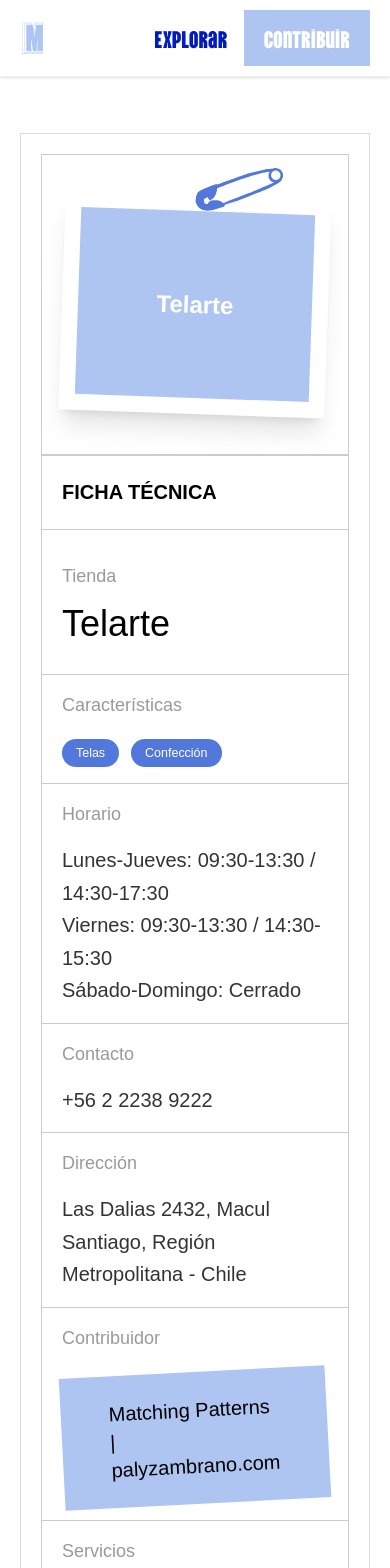
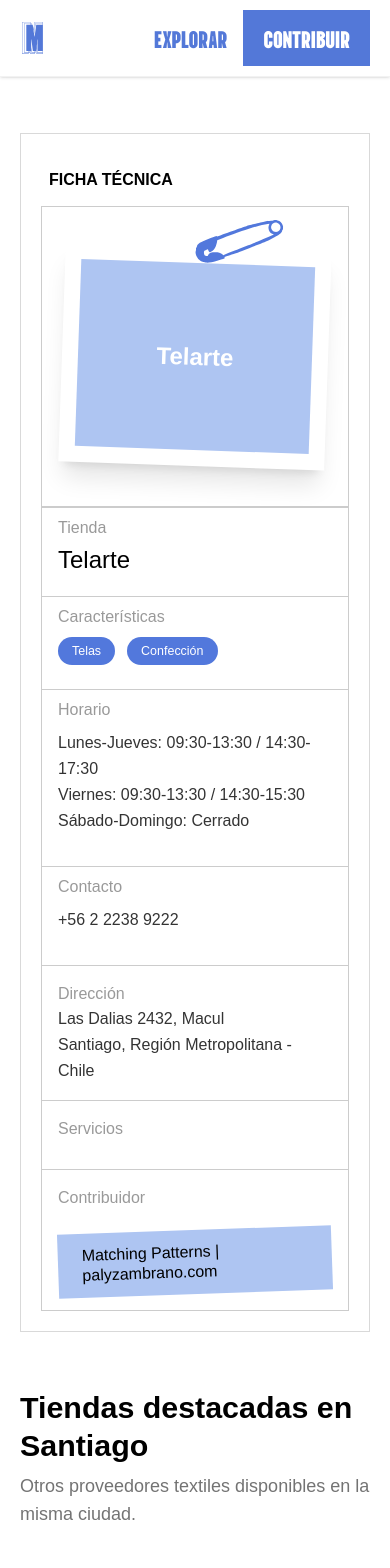
Before and after one commit to PalyZambrano/matching-patterns, a SvelteKit app: page /stores/1 in a window 390 px wide. Shown: the top 1568 px of the page. Built offline with nearby package versions, Linux system fonts and the light colour scheme.

Commit message:
fix page store

```diff
--- a/src/lib/components/Header.svelte
+++ b/src/lib/components/Header.svelte
@@ -10,24 +10,24 @@
 	<div class="mx-auto flex max-w-[1440px] items-center justify-between gap-6">
 		<a
 			href="/"
-			class="flex items-center gap-2 no-underline {variant === 'blue'
+			class="flex items-center gap-2 uppercase no-underline {variant === 'blue'
 				? 'text-white'
-				: 'text-brand-soft'}"
+				: 'text-brand'}"
 			aria-label="Matching Patterns"
 		>
 			<span
 				class="h-8 w-6 {variant === 'blue'
 					? 'bg-white'
-					: 'bg-brand-soft'} [mask-image:url('/svg/logo.svg')] [mask-size:contain] [mask-position:center] [mask-repeat:no-repeat]"
+					: 'bg-brand'} [mask-image:url('/svg/logo.svg')] [mask-size:contain] [mask-position:center] [mask-repeat:no-repeat]"
 			></span>
 			<span class="hidden font-display text-[1.7rem] leading-none sm:inline">Matching Patterns</span
 			>
 		</a>
-		<nav class="flex items-center gap-4 font-display text-[1.5rem] font-normal  md:gap-9" aria-label="Main navigation">
+		<nav class="flex items-center gap-4 font-display text-[1.5rem] font-normal uppercase md:gap-9" aria-label="Main navigation">
 			<a href="/stores" class="no-underline {variant === 'blue' ? 'text-white' : 'text-brand'}"
 				>Explorar</a
 			>
-			<a href="/contribuir" class="bg-brand-soft px-5 py-2.5 text-white no-underline">Contribuir</a>
+			<a href="/contribuir" class="bg-brand px-5 py-2.5 text-white no-underline">Contribuir</a>
 		</nav>
 	</div>
 </header>
--- a/src/lib/components/Hero.svelte
+++ b/src/lib/components/Hero.svelte
@@ -70,12 +70,12 @@
 		</p>
 		<div class="mt-7 flex flex-wrap gap-4">
 			<a
-				class="relative block h-20 w-56 bg-white [mask-image:url('/svg/bttn-manga.svg')] [mask-size:100%_100%] [mask-position:center] [mask-repeat:no-repeat] text-sm font-bold text-brand-soft no-underline"
+				class="relative block h-20 w-56 bg-white [mask-image:url('/svg/bttn-manga.svg')] [mask-size:100%_100%] [mask-position:center] [mask-repeat:no-repeat] text-sm font-bold text-brand no-underline"
 				href="#tiendas"
 				><span class="absolute inset-x-0 bottom-3 text-center">⟵　Explorar　⟶</span></a
 			>
 			<a
-				class="relative block h-20 w-56 bg-brand/35 [mask-image:url('/svg/bttn-manga.svg')] [mask-size:100%_100%] [mask-position:center] [mask-repeat:no-repeat] text-sm font-bold text-white no-underline"
+				class="relative block h-20 w-56 bg-brand [mask-image:url('/svg/bttn-manga.svg')] [mask-size:100%_100%] [mask-position:center] [mask-repeat:no-repeat] text-sm font-bold text-white no-underline"
 				href="#ciudades"
 				><span class="absolute inset-x-0 bottom-3 text-center">⟵　Ciudades　⟶</span></a
 			>
--- a/src/lib/components/atoms/TextInput.svelte
+++ b/src/lib/components/atoms/TextInput.svelte
@@ -12,5 +12,5 @@
 	type="text"
 	{placeholder}
 	bind:value
-	class="min-h-11 w-full rounded-[3px] border border-brand-soft bg-white px-4 py-2.5 font-sans text-sm text-[#111] outline-none placeholder:text-[#999] focus:shadow-[0_0_0_2px_#aec5f2]"
+	class="min-h-11 w-full rounded-full border border-brand-soft bg-white px-4 py-2.5 font-sans text-sm text-[#111] outline-none placeholder:text-[#999] focus:shadow-[0_0_0_2px_#aec5f2]"
 />
--- a/src/lib/components/molecules/CategoryTab.svelte
+++ b/src/lib/components/molecules/CategoryTab.svelte
@@ -23,7 +23,7 @@
 >
 	<span
 		class="h-8 w-8 shrink-0 bg-brand-soft {active
-			? 'bg-white/35'
+			? 'bg-white'
 			: 'bg-brand-soft'} [mask-image:var(--category-icon)] [mask-size:contain] [mask-position:center] [mask-repeat:no-repeat]"
 		style="--category-icon: url('/svg/{id === 'telas'
 			? 'tela'
--- a/src/lib/components/molecules/SectionHeading.svelte
+++ b/src/lib/components/molecules/SectionHeading.svelte
@@ -8,7 +8,7 @@
 </script>
 
 <div class:max-w-2xl={!centered} class:mx-auto={centered} class:text-center={centered}>
-	{#if eyebrow}<p class="mb-3 text-xs font-bold text-brand-soft    uppercase">{eyebrow}</p>{/if}
+	{#if eyebrow}<p class="mb-2 text-xs font-bold text-brand  uppercase">{eyebrow}</p>{/if}
 	<h2 class="m-0 text-[clamp(1.9rem,3vw,2.5rem)] leading-tight font-black text-black">{title}</h2>
 	{#if description}<p class="mt-2 mb-0  max-w-xl text-[0.95rem] leading-relaxed text-ink/65">
 			{description}
--- a/src/lib/components/organisms/CreatorSelectionSection.svelte
+++ b/src/lib/components/organisms/CreatorSelectionSection.svelte
@@ -52,7 +52,7 @@
 		{/each}
 		<div class="relative flex max-w-xl flex-col content-center items-center text-center">
 			<p
-				class="mb-5 rounded-full border bg-brand-soft px-3 py-1.5 text-center text-xs font-bold tracking-[0.16em] text-white"
+				class="mb-5 rounded-full border bg-brand px-3 py-1.5 text-center text-xs font-bold tracking-[0.16em] text-white"
 			>
 				SELECCIÓN PARA CREADORES
 			</p>
@@ -67,7 +67,7 @@
 			</p>
 			<a
 				href="#contribuir"
-				class="relative mt-8 block h-20 w-56 bg-brand-soft [mask-image:url('/svg/bttn-manga.svg')] [mask-size:100%_100%] [mask-position:center] [mask-repeat:no-repeat] text-sm font-bold text-white no-underline"
+				class="relative mt-8 block h-20 w-56 bg-brand [mask-image:url('/svg/bttn-manga.svg')] [mask-size:100%_100%] [mask-position:center] [mask-repeat:no-repeat] text-sm font-bold text-white no-underline"
 				><span class="absolute inset-x-0 bottom-3 text-center">⟵　Contribuir　⟶</span></a
 			>
 		</div>
--- a/src/lib/components/organisms/SearchBar.svelte
+++ b/src/lib/components/organisms/SearchBar.svelte
@@ -16,7 +16,7 @@
 </script>
 
 <form
-	class="flex w-full max-w-[820px] flex-col gap-4 md:flex-row md:items-center md:gap-6"
+	class="flex w-full md:max-w-[820px] flex-col gap-2 md:flex-row md:items-center md:gap-6"
 	onsubmit={(e) => {
 		e.preventDefault();
 		handleSearch();
--- a/src/lib/types.ts
+++ b/src/lib/types.ts
@@ -6,8 +6,9 @@
 	city: string;
 	address: string;
 	tags: string[];
+	services?: string[];
 	studentDiscount: boolean | null;
-	category: 'telas' | 'merceria' | 'estampados';
+	categories: Category[];
 	img?: string | null;
 	mapUrl?: string | null;
 	website?: string | null;
--- a/src/routes/layout.css
+++ b/src/routes/layout.css
@@ -9,7 +9,7 @@
 }
 
 @theme {
-	--color-brand: #001cbd;
+	--color-brand: #5378D8;
 	--color-brand-soft: #aec5f2;
 	--color-brand-pale: #f2f6ff;
 	--color-paper: #fffff7;
--- a/src/routes/stores/+page.svelte
+++ b/src/routes/stores/+page.svelte
@@ -26,7 +26,7 @@
 
 	let filtered = $derived(
 		(data.stores as Store[]).filter((s) => {
-			if (s.category !== activeCategory) return false;
+			if (!s.categories.includes(activeCategory)) return false;
 			if (
 				searchTerm &&
 				!includesNormalized(`${s.country} ${s.province} ${s.city}`, searchTerm)
@@ -73,7 +73,7 @@
 		<h1 class="m-0 text-[clamp(1.9rem,3vw,2.5rem)] leading-tight font-black text-black">
 			Explorar Tiendas
 		</h1>
-		<p class="mt-2 mb-5 text-base    text-black/55">
+		<p class="mt-2 mb-2 text-base  text-black/55">
 			Este atlas reúne proveedores recomendados por la comunidad.
 		</p>
 	</section>
--- a/src/routes/stores/[id]/+page.svelte
+++ b/src/routes/stores/[id]/+page.svelte
@@ -6,8 +6,6 @@
 	import type { PageData } from './$types';
 
 	let { data }: { data: PageData } = $props();
-
-	const services = ['Clases', 'Workshops'];
 
 	let displayName = $derived(data.store.name.replace(' Tejidos', ''));
 	let addressQuery = $derived(
@@ -19,6 +17,7 @@
 	);
 	let hasPhoto = $derived(Boolean(data.store.img && data.store.img !== '/test-image.png'));
 	let contactLines = $derived([data.store.phone, data.store.email].filter(Boolean));
+	let services = $derived(data.store.services ?? []);
 	let contributorText = $derived(
 		data.store.contributor?.urlLabel
 			? `${data.store.contributor.name}  |  ${data.store.contributor.urlLabel}`
@@ -52,32 +51,29 @@
 
 <Header variant="light" />
 
-<main class="relative overflow-hidden bg-white px-5 py-14 md:px-10 md:py-20">
+<main class="relative overflow-hidden bg-white px-5 py-14 md:px-10 md:py-10">
 	<div class="relative mx-auto max-w-[1440px]">
 		<div
 			class="pointer-events-none absolute inset-0 hidden -rotate-2 border border-black/15 bg-paper md:block"
 		></div>
-		<section class="relative border border-black/15 bg-white p-5 md:p-8 lg:p-10">
+		<section class="relative border border-black/15 bg-white p-5 md:p-4 lg:p-4">
+		<h1 class="my-4 ml-2 text-base leading-tight font-black text-black  md:text-base">FICHA TÉCNICA</h1>
 		<div class="border border-black/20 px-5 py-10 lg:hidden">
 			{@render storePhoto()}
 		</div>
-
 		<div class="grid border border-black/20 lg:grid-cols-[1.05fr_0.95fr]">
 			<div class="border-black/20 lg:border-r">
-				<div class="border-b border-black/20 px-5 py-6 md:px-8">
-					<h1 class="m-0 text-xl leading-tight font-black text-black md:text-2xl">FICHA TÉCNICA</h1>
-				</div>
 
-				<div class="border-b border-black/20 px-5 py-8 md:px-8 md:py-4">
-					<p class="m-0 text-lg text-black/40">Tienda</p>
-					<h2 class="mt-4 mb-0 text-4xl leading-none font-light  text-black">
+				<div class="border-b border-black/20 px-4 py-2">
+					<p class="text-base text-black/40">Tienda</p>
+					<h2 class="pt-2 mb-4 text-2xl leading-none font-light text-black">
 						{displayName}
 					</h2>
 				</div>
 
-				<div class="border-b border-black/20 px-5 py-4 md:px-8">
-					<h3 class="m-0 text-lg text-black/40">Características</h3>
-					<div class="mt-5 flex flex-wrap gap-3">
+				<div class="border-b border-black/20 px-4 py-2">
+					<h3 class="text-base text-black/40">Características</h3>
+					<div class="mt-2  mb-4 flex flex-wrap gap-3">
 						{#each data.store.tags.slice(0, 3) as tag}
 							<Tag label={tag} />
 						{/each}
@@ -85,20 +81,20 @@
 				</div>
 
 				<div class="grid border-b border-black/20 md:grid-cols-2">
-					<div class="border-black/20 px-5 py-4 md:border-r md:px-8">
-						<h3 class="m-0 text-lg text-black/40">Horario</h3>
+					<div class="border-black/20 px-4 pt-2 pb-8 md:border-r ">
+						<h3 class="m-0 pb-2 text-base text-black/40">Horario</h3>
 						{#if data.store.hours?.length}
-							<p class="mt-4 mb-0 text-xl leading-relaxed whitespace-pre-line text-black/80">
+							<p class="text-base leading-relaxed whitespace-pre-line text-black/80">
 								{data.store.hours.join('\n')}
 							</p>
 						{:else}
-							<p class="mt-4 mb-0 text-xl leading-relaxed text-black/80">Horario por confirmar.</p>
+							<p class="mb-0 text-base leading-relaxed text-black/80">Horario por confirmar.</p>
 						{/if}
 					</div>
-					<div class="border-t border-black/20 px-5 py-4 md:border-t-0 md:px-8">
-						<h3 class="m-0 text-lg text-black/40">Contacto</h3>
+					<div class="border-t border-black/20 px-4 pt-2 pb-8 md:border-t-0">
+						<h3 class="m-0 text-base pb-2 text-black/40">Contacto</h3>
 						{#if contactLines.length}
-							<p class="mt-4 mb-0 text-xl leading-relaxed text-black/80">
+							<p class="mb-0 text-base leading-relaxed text-black/80">
 								{#if data.store.phone}{data.store.phone}{/if}
 								{#if data.store.phone && data.store.email}<br />{/if}
 								{#if data.store.email}
@@ -111,43 +107,32 @@
 								{/if}
 							</p>
 						{:else}
-							<p class="mt-4 mb-0 text-xl leading-relaxed text-black/80">Contacto por confirmar.</p>
+							<p class="mb-0 text-lg leading-relaxed text-black/80">Contacto por confirmar.</p>
 						{/if}
 					</div>
 				</div>
 
-				<div class="grid items-center border-b border-black/20 px-5 py-4 md:grid-cols-[12rem_1fr] md:px-8">
-					<h3 class="m-0 text-lg text-black/40">Dirección</h3>
+				<div class="grid items-center border-b border-black/20 px-4 py-4 md:grid-cols-[12rem_1fr]">
+					<h3 class="m-0 text-base text-black/40">Dirección</h3>
 					<a
 						href={mapsUrl}
 						target="_blank"
 						rel="noreferrer"
-						class="mt-4 text-xl leading-relaxed text-black/80 no-underline hover:text-brand md:mt-0"
+						class="text-base leading-relaxed text-black/80 no-underline hover:text-brand md:mt-0"
 					>
 						{data.store.address}<br />{data.store.city}, {data.store.province} - {data.store.country}
 					</a>
 				</div>
 
-				<div class="grid min-h-40 items-center px-5 py-4 md:grid-cols-[12rem_1fr] md:px-8">
-					<h3 class="m-0 text-lg text-black/40">Contribuidor</h3>
-					{#if data.store.contributor && contributorText}
-						{#if data.store.contributor.url}
-							<a
-								href={data.store.contributor.url}
-								target="_blank"
-								rel="noreferrer"
-								class="mt-5 inline-block w-fit -rotate-3 bg-brand-soft px-12 py-6 text-xl text-black no-underline hover:bg-brand hover:text-white md:mt-0"
-							>
-								{contributorText}
-							</a>
-						{:else}
-							<p class="mt-5 mb-0 inline-block w-fit -rotate-3 bg-brand-soft px-12 py-6 text-xl text-black md:mt-0">
-								{contributorText}
-							</p>
-						{/if}
-					{:else}
-						<p class="mt-5 mb-0 text-xl text-black/45 md:mt-0">Sin contribuidor asignado.</p>
-					{/if}
+				<div class="grid items-center gap-3 px-4 py-4 md:grid-cols-[12rem_1fr] md:py-3">
+					<h3 class="m-0 text-base text-black/40">Servicios</h3>
+					<div class="flex flex-wrap gap-3">
+						{#each services as service}
+							<span class="rounded-full border border-black px-8 py-2 text-sm font-black shadow-md">
+								{service}
+							</span>
+						{/each}
+					</div>
 				</div>
 			</div>
 
@@ -158,28 +143,50 @@
 					</div>
 				</div>
 
-				<div class="px-5 py-4 md:px-8">
-					<h3 class="m-0 text-lg text-black/40">Servicios</h3>
-					<div class="mt-7 flex flex-wrap gap-4">
-						{#each services as service}
-							<span class="rounded-full border border-black px-14 py-2 text-base font-black shadow-md">
-								{service}
-							</span>
-						{/each}
-					</div>
+				<div class="px-4 py-4">
+					<h3 class="m-0 text-base text-black/40">Contribuidor</h3>
+					{#if data.store.contributor && contributorText}
+						{#if data.store.contributor.url}
+							<a
+								href={data.store.contributor.url}
+								target="_blank"
+								rel="noreferrer"
+								class="mt-5 ml-4 inline-block w-fit max-w-full -rotate-2 bg-brand-soft px-6 py-3 text-base leading-tight text-black no-underline hover:bg-brand hover:text-white md:px-8 md:py-4"
+							>
+								{contributorText}
+							</a>
+						{:else}
+							<p class="mt-5 mb-0 inline-block w-fit max-w-full -rotate-2 bg-brand-soft px-6 py-3 text-base leading-tight text-black md:px-8 md:py-4">
+								{contributorText}
+							</p>
+						{/if}
+					{:else}
+						<p class="mt-5 mb-0 text-base text-black/45">Sin contribuidor asignado.</p>
+					{/if}
 				</div>
 			</div>
 		</div>
 
-		<div class="border-x border-b border-black/20 px-5 py-4 md:px-8 lg:hidden">
-			<h3 class="m-0 text-lg text-black/40">Servicios</h3>
-			<div class="mt-7 flex flex-wrap gap-4">
-				{#each services as service}
-					<span class="rounded-full border border-black px-14 py-2 text-base font-black shadow-md">
-						{service}
-					</span>
-				{/each}
-			</div>
+		<div class="border-x border-b border-black/20 px-4 py-4 lg:hidden">
+			<h3 class="m-0 text-base text-black/40">Contribuidor</h3>
+			{#if data.store.contributor && contributorText}
+				{#if data.store.contributor.url}
+					<a
+						href={data.store.contributor.url}
+						target="_blank"
+						rel="noreferrer"
+						class="mt-5 inline-block w-fit max-w-full -rotate-2 bg-brand-soft px-6 py-3 text-base leading-tight text-black no-underline hover:bg-brand hover:text-white"
+					>
+						{contributorText}
+					</a>
+				{:else}
+					<p class="mt-5 mb-0 inline-block w-fit max-w-full -rotate-2 bg-brand-soft px-6 py-3 text-base leading-tight text-black">
+						{contributorText}
+					</p>
+				{/if}
+			{:else}
+				<p class="mt-5 mb-0 text-base text-black/45">Sin contribuidor asignado.</p>
+			{/if}
 		</div>
 		</section>
 	</div>
```
Also changed, not shown: src/routes/stores/+server.ts (+101 -51 lines).
